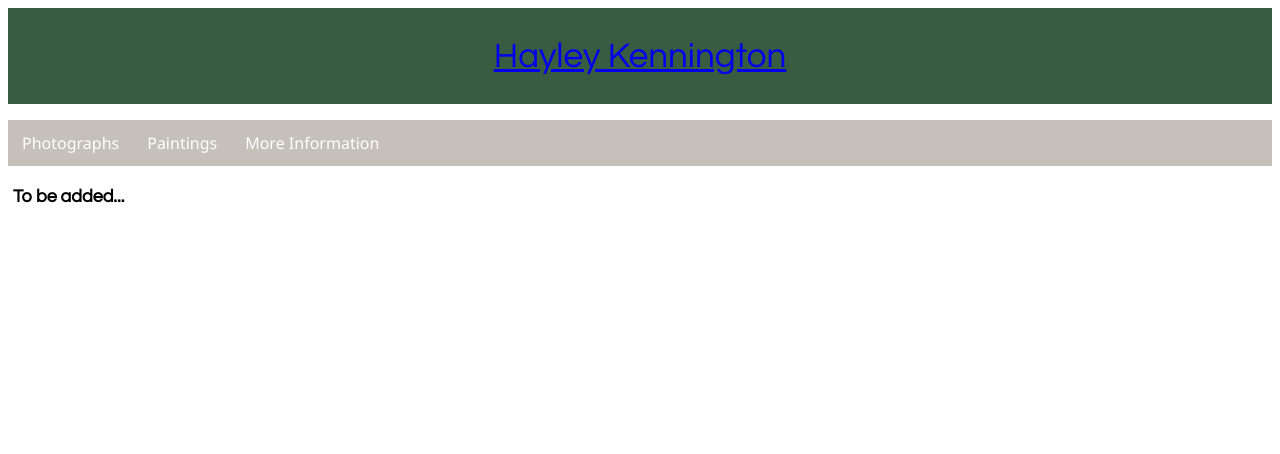
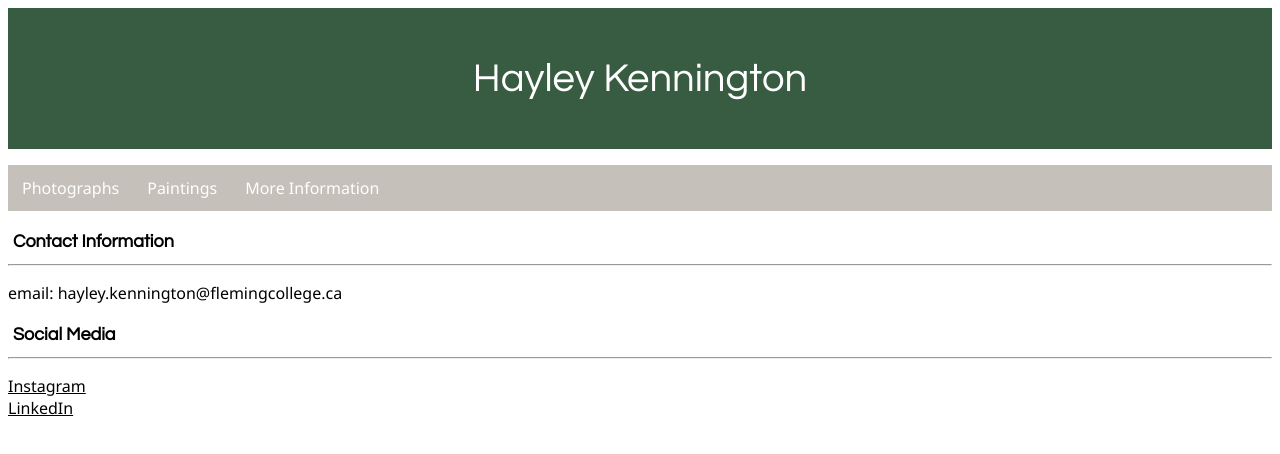
Before and after one commit to acgis-kenn0519/haylkennington.github.io, a plain HTML site: page info.htm in a window 1280 px wide. Drawn offline with Linux system fonts and the light colour scheme.

Commit message:
Update info.htm

```diff
--- a/info.htm
+++ b/info.htm
@@ -1,5 +1,7 @@
 <!DOCTYPE html>
 <head>
+<!--GEOM102 Assignment 2-->
+<!--Created by Hayley Kennington-->
 <style>
 /*auto-formatting for all text within the body*/
   body {
@@ -10,14 +12,18 @@
 /*header style*/
 header {
   background-color: #385c41;
-  padding: 30px;
+  padding: 50px;
   text-align: center;
   font-family: 'Century Gothic', sans-serif;
-  font-size: 35px;
+  font-size: 40px;
   color: white;
 }
+header a {
+  color: white;
+  text-decoration: none;
+}
 
-/*nav bar*/
+/*nav bar & links style*/
 ul {
   list-style-type: none;
   background-color: rgb(197, 192, 185);
@@ -49,22 +55,40 @@ section {
   font-size: 18px;
   color: black;
 }
-
-/*responsive grid*/
-*{
-  box-sizing: border-box;
+/*Image float*/
+img {
+  float: right;
 }
 
+/*Footer style*/
+footer {
+  padding: 10px;
+  text-align: center;
+  color:black;
+}
+
+/*In paragraph links*/
+a {
+  color: black;
+}
 </style>
 </head>
 <body>
 
 <header><a href="../index.html">Hayley Kennington</a></header>
 
+<!--Navigation bar included, linking to three subsiquent pages on my website-->
 <ul>
-  <li><a href="../photographs.htm" target="_blank">Photographs</a></li>
-  <li><a href="../paintings.htm" target="_blank">Paintings</a></li>
-  <li><a href="../info.htm" target="_blank">More Information</a></li>
+  <li><a href="../photographs.htm">Photographs</a></li>
+  <li><a href="../paintings.htm">Paintings</a></li>
+  <li><a href="../info.htm">More Information</a></li>
 </ul>
 
-<section>To be added...</section>
+  <section>Contact Information</section>
+  <hr>
+  <p>email: hayley.kennington@flemingcollege.ca
+<br>
+  <section>Social Media</section>
+  <hr>
+  <p><a href="instagram.com/haylkennington">Instagram</a><br>
+    <a href="www.linkedin.com/in/hayley-kennington-534418b2">LinkedIn</a>
```
